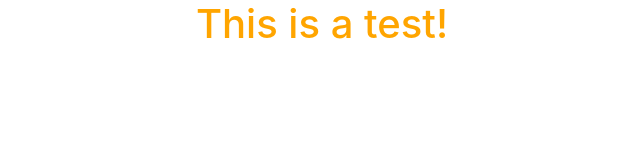
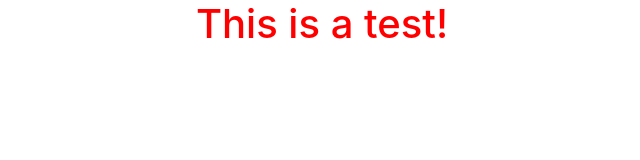
Before and after one commit to Latros/Base-Front-end-Project, a website: page app/index.html in a window 1280 px wide. Shown: the whole page, without its empty margins (318-958 px from the left). Drawn offline with nearby package versions, Linux system fonts and the light colour scheme; files that its build step writes are made by us from their sources.

Commit message:
Updated readme

```diff
--- a/app/assets/styles/styles.less
+++ b/app/assets/styles/styles.less
@@ -1,6 +1,6 @@
 // Test
 
-@color: orange;
+@color: red;
 
 body {
 	text-align: center;
```
Also changed, not shown: README.md.
